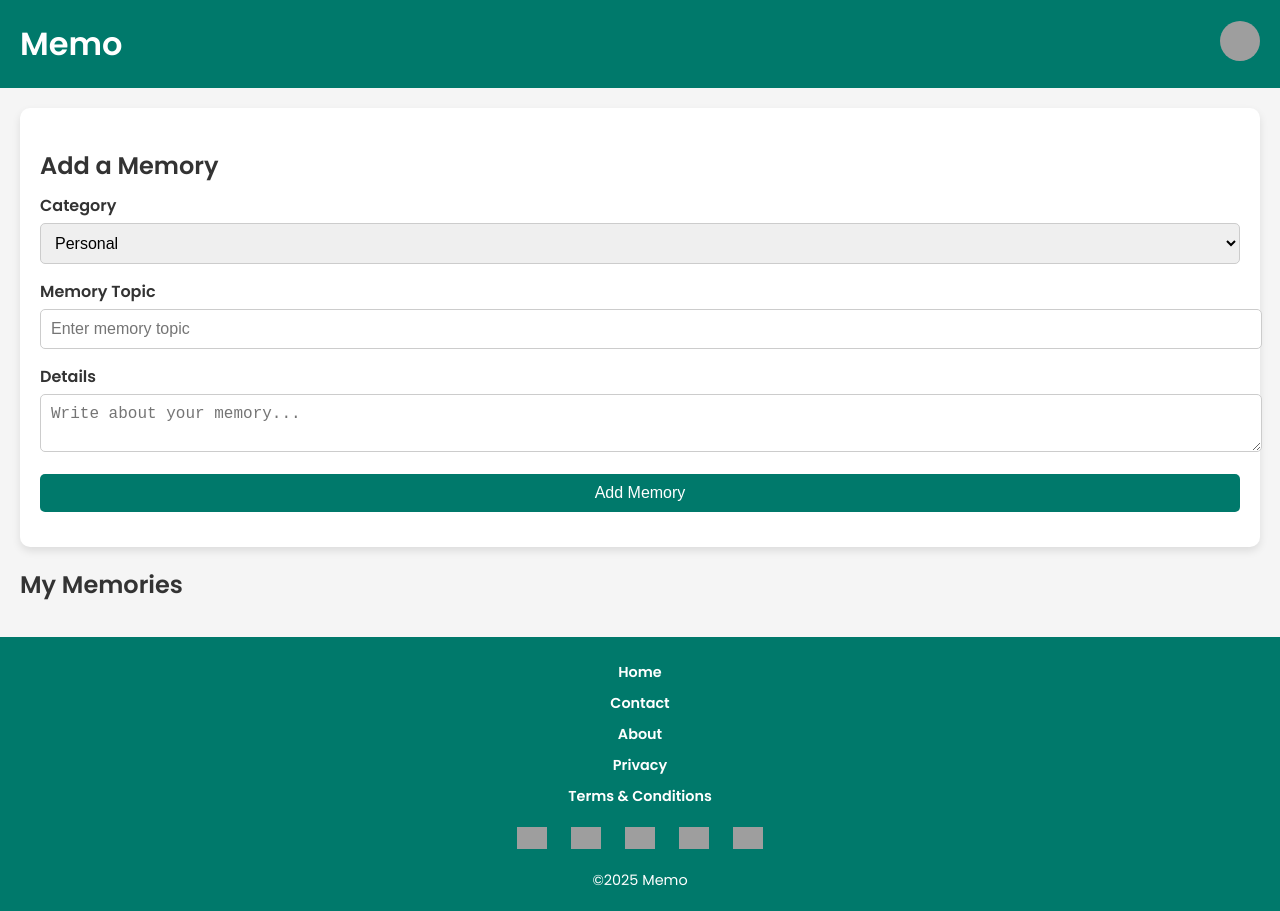
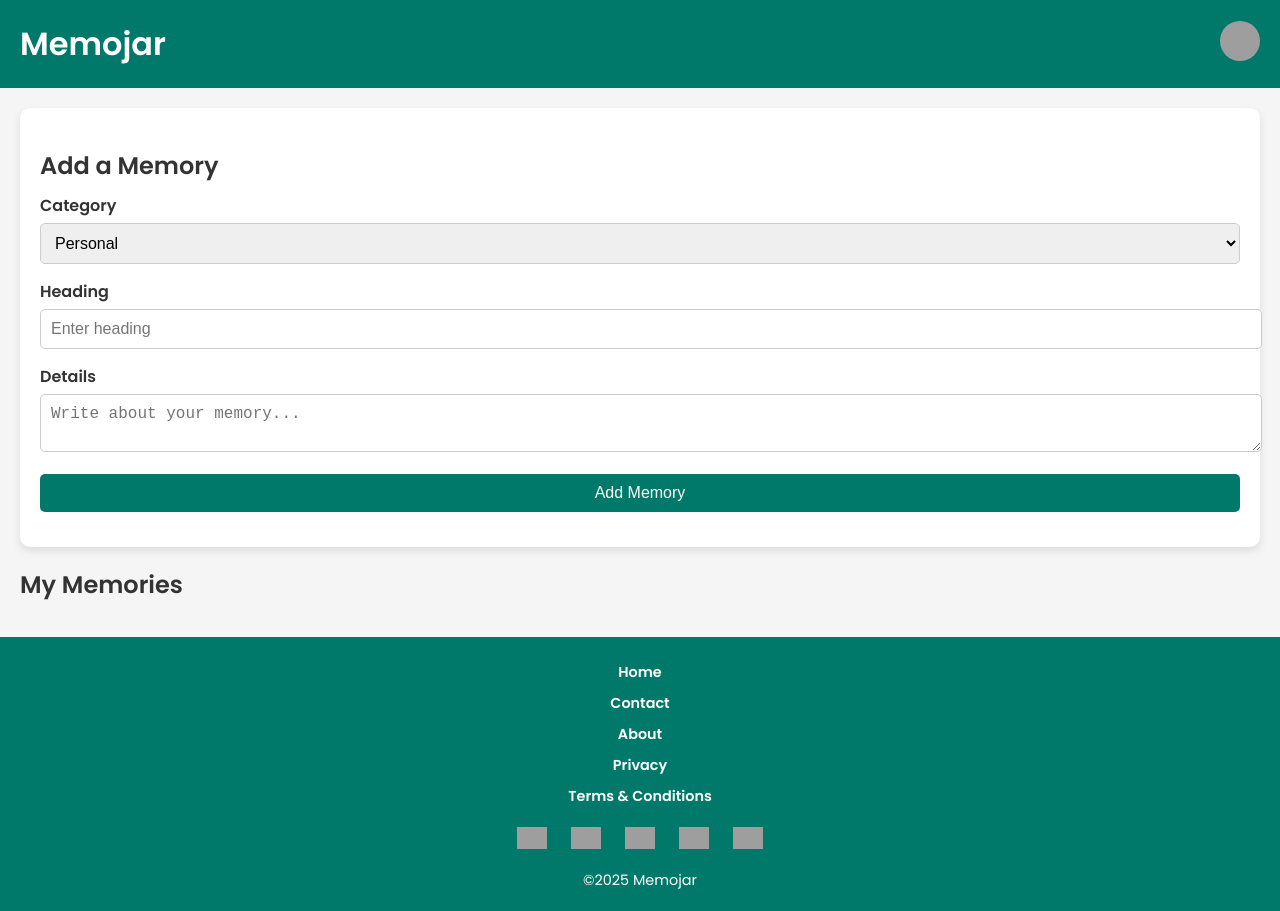
Before and after one commit to minimalfolk/Memo2, a plain HTML site: page index.html in a window 1280 px wide. Drawn offline with Linux system fonts and the light colour scheme; grey boxes are pictures that could not be loaded.

Commit message:
Update index.html

```diff
--- a/index.html
+++ b/index.html
@@ -10,7 +10,7 @@
 <body>
   <!-- Header -->
   <header>
-    <div class="logo">Memo</div>
+    <div class="logo">Memojar</div>
     <div class="user-profile">
       <img src="https://cdn-icons-png.flaticon.com/512/3135/3135715.png" alt="User" class="profile-icon">
     </div>
@@ -30,10 +30,10 @@
           <option value="Relationship">Relationship</option>
         </select>
 
-        <label for="memory-topic">Memory Topic</label>
-        <input type="text" id="memory-topic" placeholder="Enter memory topic" required>
+        <label for="memory-topic">Heading</label>
+        <input type="text" id="memory-topic" placeholder="Enter heading" required>
 
-        <label for="memory-details">Details</label>
+        <label for="In-details">Details</label>
         <textarea id="memory-details" placeholder="Write about your memory..." required></textarea>
 
         <button type="submit" class="animated-button">Add Memory</button>
@@ -66,7 +66,7 @@
       <a href="#"><img src="https://cdn-icons-png.flaticon.com/512/2111/2111646.png" alt="Snapchat"></a>
     </div>
     <div class="copyright">
-      ©2025 Memo
+      ©2025 Memojar
     </div>
   </footer>
 
```
